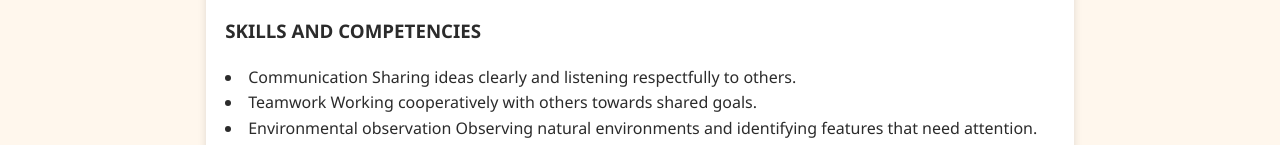
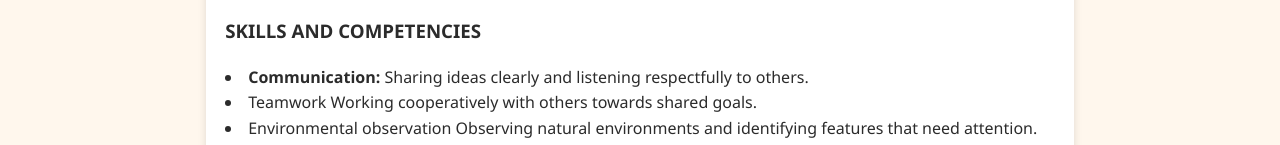
Before and after one commit to athoshuli-art/athoshuli-art.github.io, a plain HTML site: page academic.html in a window 1280 px wide. Shown: the part 722-867 px from the top of the page. Drawn offline with Linux system fonts and the light colour scheme.

Commit message:
Update academic.html

```diff
--- a/academic.html
+++ b/academic.html
@@ -46,7 +46,8 @@
 
                 <p>
                         <h3>SKILLS AND COMPETENCIES</h3>
-                    <li>Communication Sharing ideas clearly and listening respectfully to others.</li>
+                    <li>
+                        <strong>Communication:</strong> Sharing ideas clearly and listening respectfully to others.</li>
                     <li>Teamwork Working cooperatively with others towards shared goals.</li>
                     <li>Environmental observation Observing natural environments and identifying features that need attention.</li>
                     <li>Research and information gathering Finding, organising and learning from relevant environmental information.</li>
```
